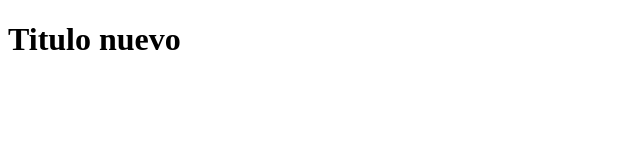
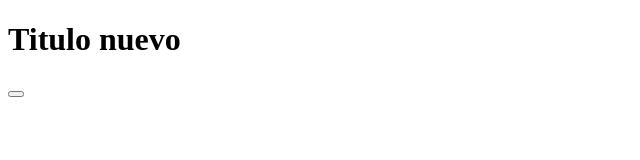
Before and after one commit to josecastrillon/hello-world-git, a plain HTML site: page index.html in a window 1280 px wide. Shown: the full height of the page, 0-640 px from the left. Drawn offline with Linux system fonts and the light colour scheme.

Commit message:
Se agrego formulario y button.

```diff
--- a/index.html
+++ b/index.html
@@ -7,5 +7,9 @@
 </head>
 <body>
     <h1>Titulo nuevo</h1>
+
+    <form action="#" method="GET">
+        <button type="submit" value="Enviar"> </button>
+    </form>
 </body>
 </html>
```
